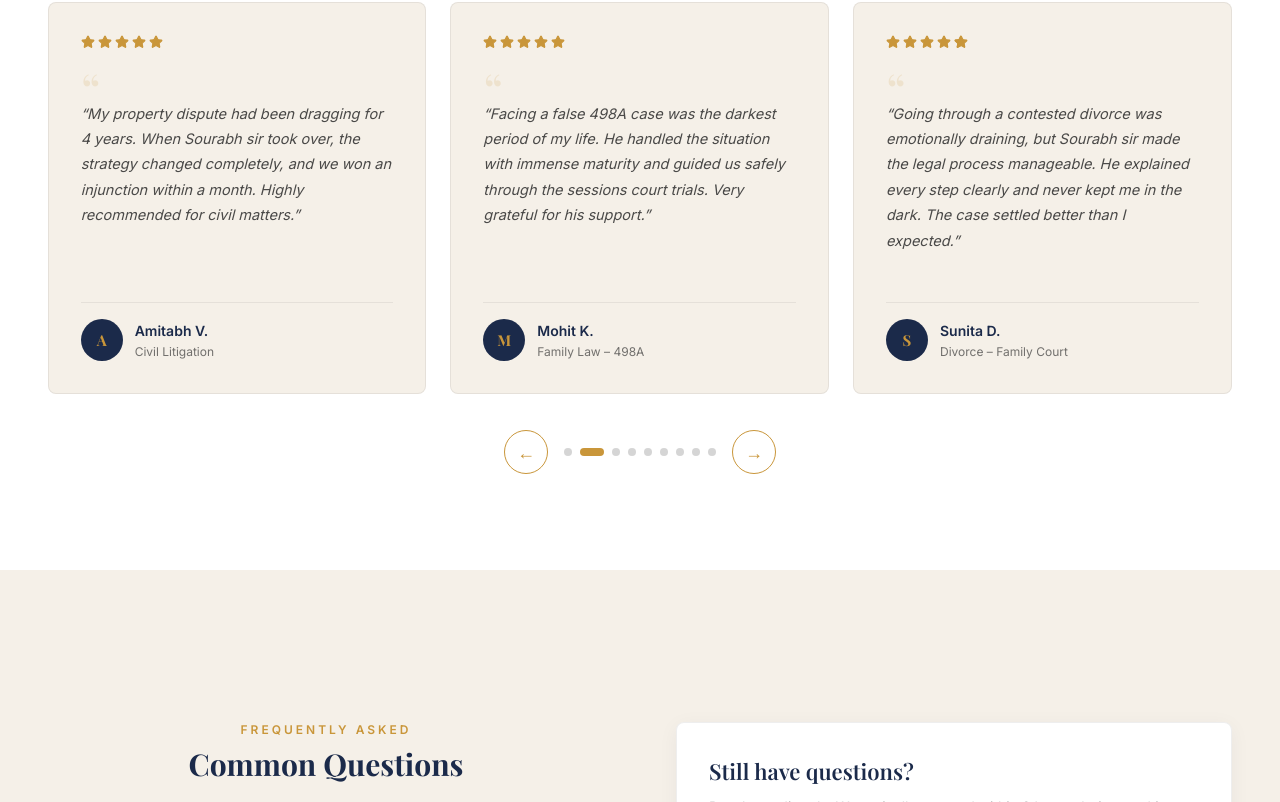
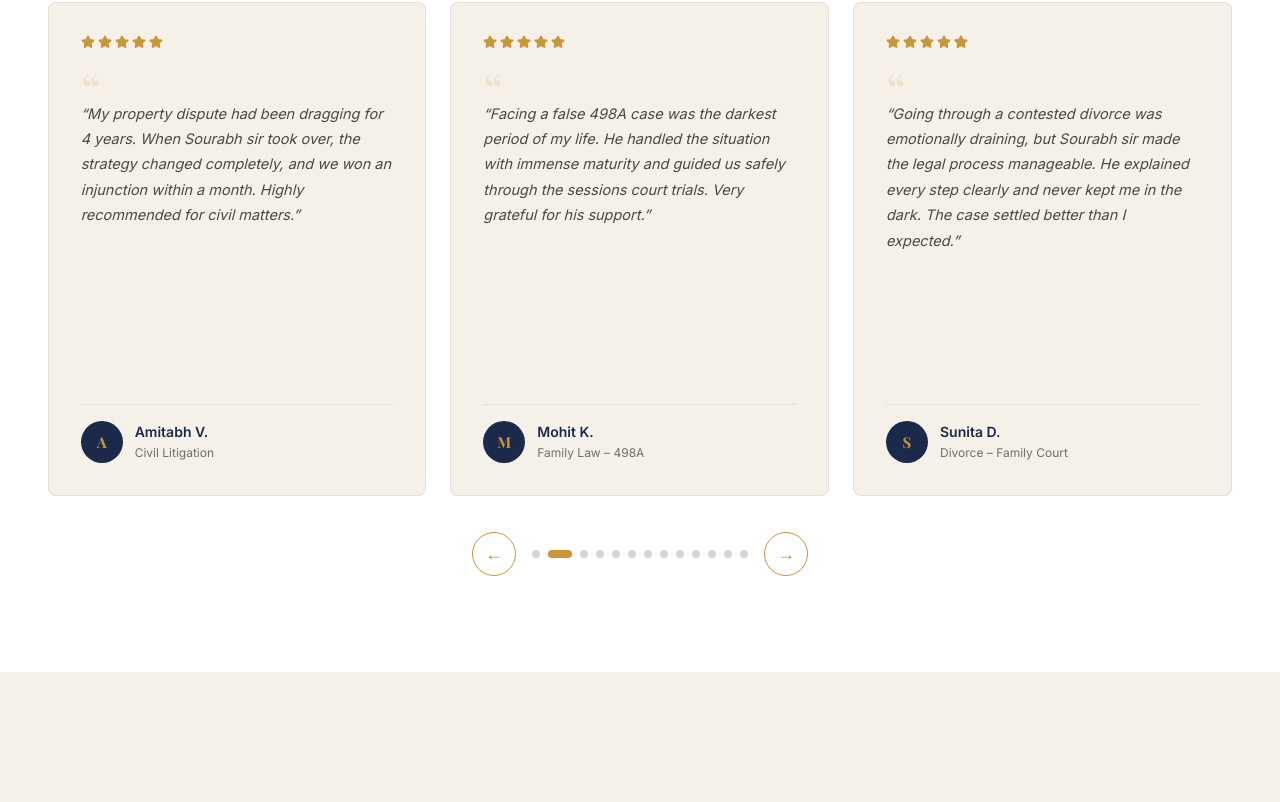
Before and after one commit to sourabh9506-afk/advocate-sourabh-rawat, a Next.js app: page /en in a window 1280 px wide. Shown: the part 7073-7875 px from the top of the page. Built offline with nearby package versions, Linux system fonts and the light colour scheme.

Commit message:
feat: SEO reviews, AggregateRating schema, optimized meta descriptions, Hindi title fix

```diff
--- a/messages/en.json
+++ b/messages/en.json
@@ -13,7 +13,7 @@
     "badge": "Practicing Advocate · Lucknow",
     "name": "Advocate Sourabh Rawat",
     "meta_title": "Advocate Sourabh Rawat | Criminal & Civil Lawyer in Lucknow",
-    "meta_description": "Advocate Sourabh Rawat practises criminal, civil, and family law at District Court and High Court Lucknow. Enrolled with Bar Council of Uttar Pradesh.",
+    "meta_description": "Criminal & family lawyer in Lucknow — bail, FIR quashing, divorce, property. High Court + District Court. Direct access to advocate. Call +91 90263 49246.",
     "designation": "Criminal · Civil · Family Law · High Court Lucknow",
     "desc": "Dedicated legal representation with 10+ years of practice across criminal, civil, and family courts in Lucknow.",
     "ctaWhatsApp": "WhatsApp Consultation",
@@ -298,7 +298,7 @@
   "areas": {
     "criminal-law": {
       "title": "Criminal Lawyer in Lucknow | Advocate Sourabh Rawat",
-      "desc": "Defence representation for FIR, bail, anticipatory bail, and sessions court matters at District Court and High Court Lucknow. Enrolled advocate, Bar Council of UP.",
+      "desc": "FIR defense, bail & anticipatory bail — High Court + District Court Lucknow. FIR quashing Sec. 482. Bail hearings within 24–48 hrs. Call now.",
       "content": "Advocate Sourabh Rawat provides aggressive and strategic defense in all criminal matters. Whether you are facing false accusations or require urgent bail, our chambers ensure that your constitutional rights are protected at every stage of the legal process. Sourabh Rawat represents clients across District Court Lucknow and the High Court of Judicature at Allahabad, Lucknow Bench in all criminal proceedings.",
       "services": [
         "FIR Quashing under Section 482 CrPC",
@@ -339,7 +339,7 @@
     },
     "civil-law": {
       "title": "Civil Advocate Lucknow | Property Dispute Lawyer",
-      "desc": "Civil litigation and property dispute representation across District Court Lucknow and the High Court of Judicature at Allahabad, Lucknow Bench.",
+      "desc": "Property disputes, injunctions & recovery suits — District Court Lucknow. High Court civil writs. Urgent stay orders possible. Direct access.",
       "content": "Civil litigation requires patience, meticulous documentation, and strategic foresight. We handle complex property disputes, injunctions, and recovery suits across District Courts and the High Court, ensuring your assets and rights are secured. Civil matters are represented across District Court Lucknow and the High Court Lucknow Bench.",
       "services": [
         "Property and Land Disputes",
@@ -367,7 +367,7 @@
     },
     "family-law": {
       "title": "Family Law Advocate Lucknow | Divorce & Matrimonial Lawyer",
-      "desc": "Representation in divorce, custody, and matrimonial disputes at District Court and High Court Lucknow. Confidential and sensitive legal counsel.",
+      "desc": "Divorce, child custody & maintenance — Family Court Lucknow. Mutual & contested divorce. Interim relief possible in first hearing. Fully confidential.",
       "content": "Family disputes are emotionally draining. We aim to resolve matrimonial conflicts through mediation and strategic litigation, always prioritizing confidentiality, child welfare, and fair settlements. Family matters are handled at District Court Lucknow with sensitivity and confidentiality.",
       "services": [
         "Mutual Consent and Contested Divorce",
@@ -394,7 +394,7 @@
     },
     "police-station": {
       "title": "Bail Advocate Lucknow | Police Station Legal Help",
-      "desc": "On-site legal support during FIR filing, police questioning, and bail matters across Lucknow police stations and District Court.",
+      "desc": "Legal help at Lucknow police stations — FIR filing, arrest rights & bail. Available 7 days for urgent matters. Call +91 90263 49246 anytime.",
       "content": "The crucial moments during a police inquiry can determine the trajectory of your case. Advocate Sourabh Rawat provides immediate, on-site legal counsel to prevent unlawful detention and ensure proper statement recording. Legal assistance is available across Lucknow police stations including Madiyaon and Kaiserbagh areas.",
       "services": [
         "On-site presence during Police Questioning",
--- a/src/components/home/Testimonials.tsx
+++ b/src/components/home/Testimonials.tsx
@@ -70,6 +70,34 @@ const reviews = [
     case: 'Sessions Court Trial',
     rating: 4,
     text: 'I was charged in a serious criminal case and was very worried about the outcome at sessions court. Sourabh sir\'s cross-examination of prosecution witnesses was thorough and systematic. We got acquittal on most counts. Honest and hardworking lawyer.',
+  },
+  {
+    name: 'Manish G.',
+    initial: 'M',
+    case: 'Anticipatory Bail – High Court Lucknow',
+    rating: 5,
+    text: 'Hum Lucknow ke residents hain, aur ek zameen ke jhagde mein hamara naam FIR mein aane ki sambhavna thi. Sourabh ji ko apni situation batai — unhone same day application taiyar ki aur agla din High Court Lucknow se anticipatory bail mil gayi. Jo kaam doosre vakeel kehte the mahine mein hoga, woh 48 ghante mein ho gaya. Bahut shukriya.',
+  },
+  {
+    name: 'Sundar P.',
+    initial: 'S',
+    case: 'Property Dispute – District Court Lucknow',
+    rating: 5,
+    text: 'My ancestral property case had been stuck in District Court Lucknow for over 6 years with the previous lawyer. Sourabh sir changed the entire legal approach — filed for an urgent injunction to stop illegal construction on the disputed land, and the court granted it within 3 weeks. His knowledge of civil procedure is thorough and he explains everything in plain language. Strongly recommend for any property dispute in Lucknow.',
+  },
+  {
+    name: 'Pooja R.',
+    initial: 'P',
+    case: 'Child Custody – Family Court Lucknow',
+    rating: 5,
+    text: 'Going through a custody battle at Family Court Lucknow while managing work and the kids was overwhelming. Sourabh sir handled all the documentation, attended every date, and argued my rights clearly. We got interim custody within the second hearing itself. His calm approach during the entire process was genuinely reassuring. Best decision I made was calling him.',
+  },
+  {
+    name: 'Waseem A.',
+    initial: 'W',
+    case: 'Police Station Matter – FIR Help',
+    rating: 5,
+    text: 'Mujhe galat tarike se police station bulaya gaya tha aur mujhe apne legal rights pata nahi the. Ek dost ne Sourabh ji ka number diya. Unhone turant call pe situation samjhi aur khud police station pe aaye. FIR mein mera naam aane se bachaya aur poori process mein saath rahe. Lucknow mein aisa advocate dhundhna mushkil hai jo is tarah personally involve ho. 100% trustworthy.',
   },
 ];
 
--- a/src/lib/schema.ts
+++ b/src/lib/schema.ts
@@ -44,6 +44,13 @@ export const generateLegalServiceSchema = (locale: string) => {
         "@type": "State",
         "name": "Uttar Pradesh"
       }
+    },
+    "aggregateRating": {
+      "@type": "AggregateRating",
+      "ratingValue": "4.8",
+      "reviewCount": "13",
+      "bestRating": "5",
+      "worstRating": "1"
     },
     "hasOfferCatalog": {
       "@type": "OfferCatalog",
```
Also changed, not shown: messages/hi.json.
